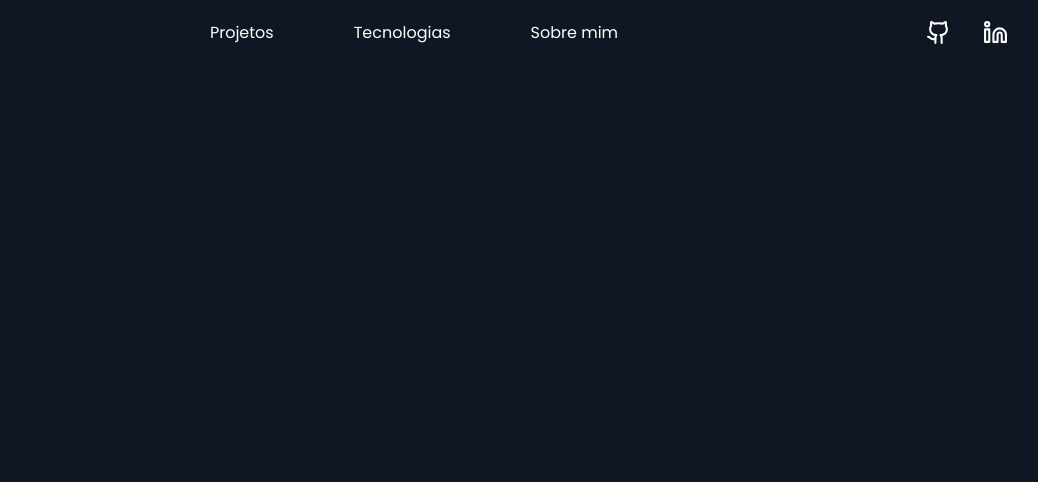
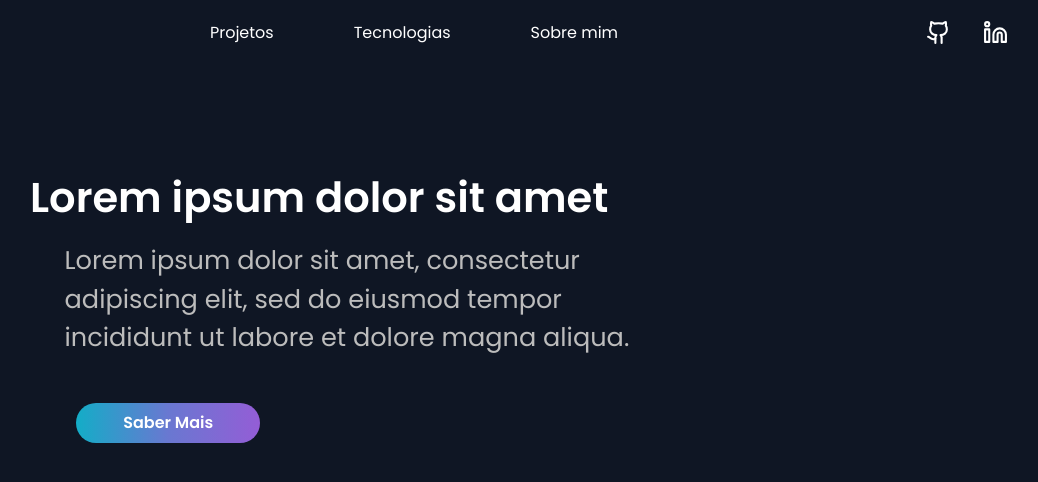
Before and after one commit to IagoNeres55/portifolio_onepage-vite, a React (Vite) app: page / in a window 1280 px wide. Shown: the top 482 px of the page, without its empty margins (98-1136 px from the left). Built offline with nearby package versions, Linux system fonts and the light colour scheme.

Commit message:
feat: add section text

```diff
--- a/package.json
+++ b/package.json
@@ -13,6 +13,7 @@
     "@chakra-ui/react": "^2.8.2",
     "@emotion/react": "^11.11.4",
     "@emotion/styled": "^11.11.5",
+    "@fontsource/poppins": "^5.0.13",
     "framer-motion": "^11.0.25",
     "lucide-react": "^0.365.0",
     "react": "^18.2.0",
--- a/src/App.jsx
+++ b/src/App.jsx
@@ -1,9 +1,9 @@
-import NavBar from "./pages/NavBar";
+import Index from "./pages";
 import { ChakraProvider } from "@chakra-ui/react";
 function App() {
   return (
     <ChakraProvider>
-      <NavBar />
+      <Index />
     </ChakraProvider>
   );
 }
--- /dev/null
+++ b/src/pages/SectionProjects.jsx
@@ -0,0 +1,5 @@
+import { Flex } from "@chakra-ui/react";
+
+export default function SectionProjects() {
+  return <Flex>tes</Flex>;
+}
--- /dev/null
+++ b/src/pages/SectionText.jsx
@@ -0,0 +1,36 @@
+import { Flex, Text, Button } from "@chakra-ui/react";
+import "@fontsource/poppins";
+export default function SectionText() {
+  return (
+    <Flex justify="center" flexDirection="column" ml="10%" mt="8%">
+      <Text
+        fontSize={{ base: "1.7rem", md: "2.6rem" }}
+        fontFamily={"Poppins, sans-serif"}
+        fontWeight="600"
+      >
+        Lorem ipsum dolor sit amet
+      </Text>
+      <Text
+        color="#BCBCBC"
+        w={{ base: "70%", md: "50%" }}
+        ml="3%"
+        mt={{ base: "5%", md: "1%" }}
+        fontSize={{ base: "1.3rem", md: "1.6rem" }}
+      >
+        Lorem ipsum dolor sit amet, consectetur adipiscing elit, sed do eiusmod
+        tempor incididunt ut labore et dolore magna aliqua.{" "}
+      </Text>
+      <Button
+        w={{ base: "45%", md: "16%" }}
+        color="#fff"
+        bgGradient="linear(to-r, #13ADC7, #6978D1, #945DD6)"
+        borderRadius="28px"
+        ml="4%"
+        mt={{ base: "8%", md: "4%" }}
+        _hover="linear(to-r, #2cd4f1, #2f4be6, #8331e8)"
+      >
+        Saber Mais
+      </Button>
+    </Flex>
+  );
+}
--- /dev/null
+++ b/src/pages/index.jsx
@@ -0,0 +1,10 @@
+import NavBar from "./NavBar";
+import SectionText from "./SectionText";
+export default function Index() {
+  return (
+    <>
+      <NavBar />
+      <SectionText />
+    </>
+  );
+}
```
Also changed, not shown: 1 other file (tests, documents, lock files or other folders).
